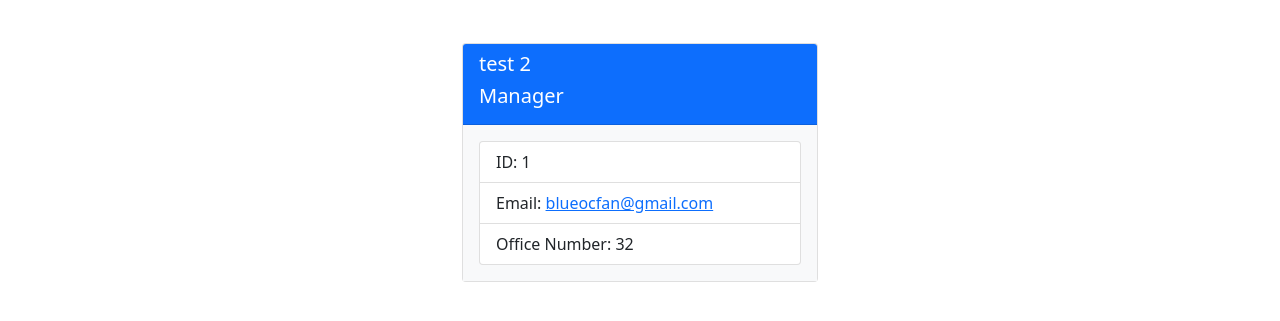
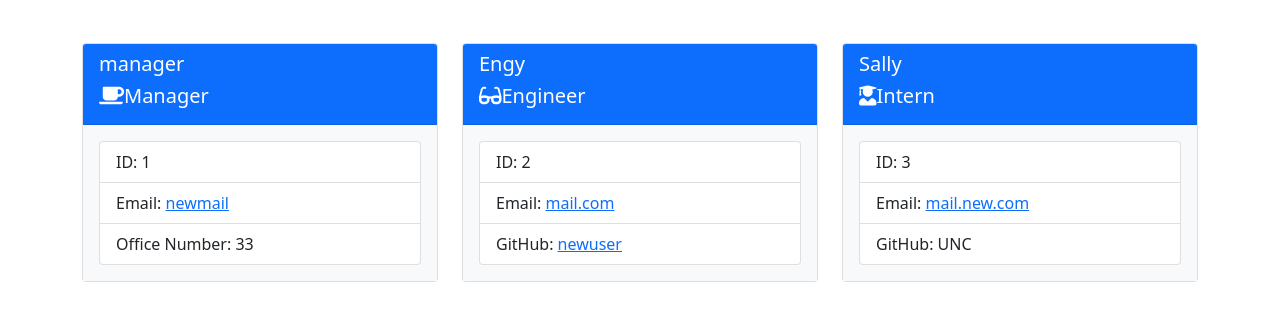
Before and after one commit to mautrey17/team-profile-generator, a website: page distr/test.html in a window 1280 px wide. Shown: the part 101-422 px from the top of the page. Drawn offline with nearby package versions, Linux system fonts and the light colour scheme.

Commit message:
font awesome to roles

```diff
--- a/distr/test.html
+++ b/distr/test.html
@@ -5,6 +5,11 @@
         <meta charset="UTF-8" />
         <meta name="viewport" content="width=device-width, initial-scale=1.0" />
         <link href="https://cdn.jsdelivr.net/npm/bootstrap@5.0.0-beta2/dist/css/bootstrap.min.css" rel="stylesheet" integrity="sha384-BmbxuPwQa2lc/FVzBcNJ7UAyJxM6wuqIj61tLrc4wSX0szH/Ev+nYRRuWlolflfl" crossorigin="anonymous">
+        <link
+        rel="stylesheet"
+        href="https://use.fontawesome.com/releases/v5.8.1/css/all.css"
+        integrity="sha384-50oBUHEmvpQ+1lW4y57PTFmhCaXp0ML5d60M1M7uH2+nqUivzIebhndOJK28anvf"
+        crossorigin="anonymous"/>
     </head>
     <body>
         <header >
@@ -17,14 +22,42 @@
                 <div class="col mb-4">
                 <div class="card">
                     <div class="card-header bg-primary text-white">
-                        <h5>test 2</h5>
-                        <h5>Manager</h5>
+                        <h5>manager</h5>
+                        <h5><i class="fas fa-coffee"></i>Manager</h5>
                     </div>
                     <div class="card-body bg-light">
                         <ul class="list-group">
                             <li class="list-group-item">ID: 1</li>
-                            <li class="list-group-item">Email: <a href="mailto:blueocfan@gmail.com" target="_blank">blueocfan@gmail.com</a></li>
-                            <li class="list-group-item">Office Number: 32</li>
+                            <li class="list-group-item">Email: <a href="mailto:newmail">newmail</a></li>
+                            <li class="list-group-item">Office Number: 33</li>
+                        </ul>
+                    </div>
+                </div>
+                </div><div class="col mb-4">
+                <div class="card">
+                    <div class="card-header bg-primary text-white">
+                        <h5>Engy</h5>
+                        <h5><i class="fas fa-glasses"></i>Engineer</h5>
+                    </div>
+                    <div class="card-body bg-light">
+                        <ul class="list-group">
+                            <li class="list-group-item">ID: 2</li>
+                            <li class="list-group-item">Email: <a href="mailto:mail.com">mail.com</a></li>
+                            <li class="list-group-item">GitHub: <a href="https://github.com/newuser" target="_blank">newuser</a></li>
+                        </ul>
+                    </div>
+                </div>
+                </div><div class="col mb-4">
+                <div class="card">
+                    <div class="card-header bg-primary text-white">
+                        <h5>Sally</h5>
+                        <h5><i class="fas fa-user-graduate"></i>Intern</h5>
+                    </div>
+                    <div class="card-body bg-light">
+                        <ul class="list-group">
+                            <li class="list-group-item">ID: 3</li>
+                            <li class="list-group-item">Email: <a href="mailto:mail.new.com">mail.new.com</a></li>
+                            <li class="list-group-item">GitHub: UNC</li>
                         </ul>
                     </div>
                 </div>
```
Also changed, not shown: src/write.js (+8 -3 lines).
